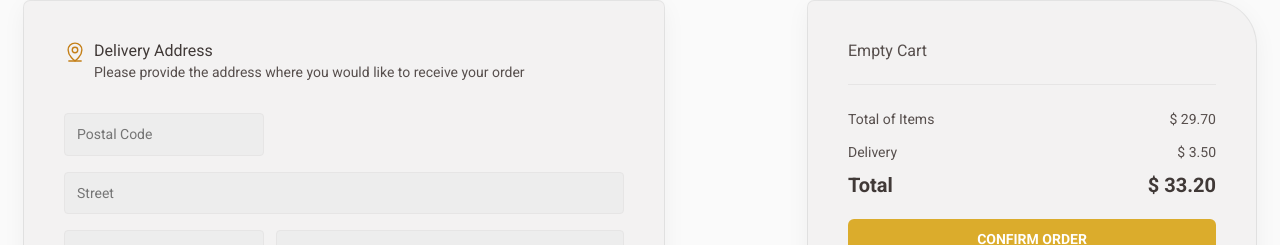
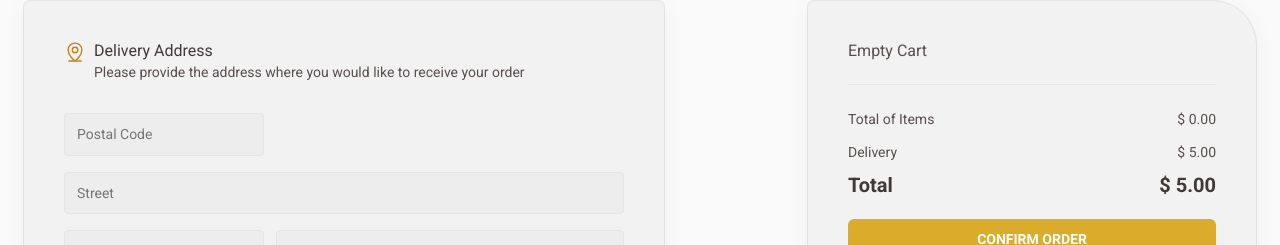
Before and after one commit to luiz504/02-challenge-coffee-delivery, a React (Vite) app: page /checkout in a window 1280 px wide. Shown: the part 198-443 px from the top of the page. Built offline with nearby package versions, Linux system fonts and the light colour scheme.

Commit message:
feat(checkoutPage): selected Coffed list integration with cart

```diff
--- a/src/context/cart/index.tsx
+++ b/src/context/cart/index.tsx
@@ -37,7 +37,7 @@ export const CartContextProvider: React.FC<{ children: ReactNode }> = ({
   const removeProductFromCart = (productId: string) => {
     if (productId) {
       dispatchProducts({
-        type: 'REMOVE_ALL_PRODUCT',
+        type: 'REMOVE_PRODUCT',
         payload: { product_id: productId },
       })
     }
--- a/src/context/cart/reducer.ts
+++ b/src/context/cart/reducer.ts
@@ -13,7 +13,7 @@ export type ProductsState = {
 export type ActionType =
   | { type: 'INCREMENT_PRODUCT'; payload: { product: Coffee } }
   | { type: 'DECREMENT_PRODUCT'; payload: { product_id: string } }
-  | { type: 'REMOVE_ALL_PRODUCT'; payload: { product_id: string } }
+  | { type: 'REMOVE_PRODUCT'; payload: { product_id: string } }
 
 export function productsReducer(state: ProductsState, actions: ActionType) {
   switch (actions.type) {
@@ -46,13 +46,13 @@ export function productsReducer(state: ProductsState, actions: ActionType) {
         const oldAmount = draft.products[sameProductIndex].amount
 
         if (oldAmount < 2) {
-          draft.products.splice(sameProductIndex)
+          draft.products.splice(sameProductIndex, 1)
         } else {
           draft.products[sameProductIndex].amount = oldAmount - 1
         }
       })
     }
-    case 'REMOVE_ALL_PRODUCT': {
+    case 'REMOVE_PRODUCT': {
       return produce(state, (draft) => {
         const productIndex = draft.products.findIndex(
           (p) => p.id === actions.payload.product_id,
@@ -60,7 +60,7 @@ export function productsReducer(state: ProductsState, actions: ActionType) {
 
         if (productIndex < 0) return state
 
-        draft.products.splice(productIndex)
+        draft.products.splice(productIndex, 1)
       })
     }
     default: {
--- a/src/pages/Checkout/components/CardProducts/index.tsx
+++ b/src/pages/Checkout/components/CardProducts/index.tsx
@@ -1,6 +1,8 @@
-import React from 'react'
+import React, { useContext } from 'react'
+import { Trash } from 'phosphor-react'
 
 import { Counter } from '~/components/Counter'
+import { ButtonBase } from '~/components/buttons/ButtonBase'
 
 import {
   BtnConfirm,
@@ -11,21 +13,46 @@ import {
   ProductNameAmountSection,
 } from './styles'
 
-import { ButtonBase } from '~/components/buttons/ButtonBase'
-import { Trash } from 'phosphor-react'
-import { Coffee } from '~/@types/Coffe'
+import { CartContext } from '~/context/cart'
+import { Product } from '~/context/cart/reducer'
 
 export const CardProducts: React.FC = () => {
-  const totalItems = Number(29.7).toFixed(2)
-  const deliveryFee = Number(3.5).toFixed(2)
-  const total = Number(29.7 + 3.5).toFixed(2)
-  const cartList: (Coffee & { amount: number })[] = []
+  const {
+    products,
+    incrementProductAmount,
+    decrementProductAmount,
+    removeProductFromCart,
+  } = useContext(CartContext)
+
+  const totalProductsPrice = products.reduce((prev, cur) => {
+    if (cur.price > 0) {
+      const totalprice = cur.price * cur.amount
+      return prev + totalprice
+    }
+    return prev
+  }, 0)
+
+  const deliveryPrice = 5
+
+  const totalItemsFixed = Number(totalProductsPrice).toFixed(2)
+  const deliveryPriceFixed = Number(deliveryPrice).toFixed(2)
+  const totalFixed = Number(totalProductsPrice + deliveryPrice).toFixed(2)
+
+  const handleIncrementProduct = (product: Product) => {
+    incrementProductAmount(product)
+  }
+  const handleDecrementProduct = (productId: string) => {
+    decrementProductAmount(productId)
+  }
+  const handleRemoveProduct = (productId: string) => {
+    removeProductFromCart(productId)
+  }
 
   return (
     <ContainerCardProducts>
       <ProductsList>
-        {!!cartList.length &&
-          cartList?.map((product, index, arr) => (
+        {!!products.length &&
+          products?.map((product, index, arr) => (
             <React.Fragment key={product.id}>
               <ProductRow>
                 <div className="thumb-placeholder">
@@ -36,9 +63,17 @@ export const CardProducts: React.FC = () => {
                   <span>{product.name}</span>
 
                   <div>
-                    <Counter size="small" />
+                    <Counter
+                      size="small"
+                      value={product.amount}
+                      onDecrement={() => handleDecrementProduct(product.id)}
+                      onIncrement={() => handleIncrementProduct(product)}
+                    />
 
-                    <ButtonBase size="small">
+                    <ButtonBase
+                      size="small"
+                      onClick={() => handleRemoveProduct(product.id)}
+                    >
                       <Trash size={16} /> REMOVE
                     </ButtonBase>
                   </div>
@@ -55,20 +90,20 @@ export const CardProducts: React.FC = () => {
             </React.Fragment>
           ))}
 
-        {!cartList.length && <div> Empty Cart</div>}
+        {!products.length && <div> Empty Cart</div>}
       </ProductsList>
 
       <PriceDescriptionSection>
         <div>
-          <span>Total of Items</span> <span>$ {totalItems}</span>
+          <span>Total of Items</span> <span>$ {totalItemsFixed}</span>
         </div>
 
         <div>
-          <span>Delivery</span> <span>$ {deliveryFee}</span>
+          <span>Delivery</span> <span>$ {deliveryPriceFixed}</span>
         </div>
 
         <div>
-          <strong>Total</strong> <strong>$ {total}</strong>
+          <strong>Total</strong> <strong>$ {totalFixed}</strong>
         </div>
       </PriceDescriptionSection>
 
```
